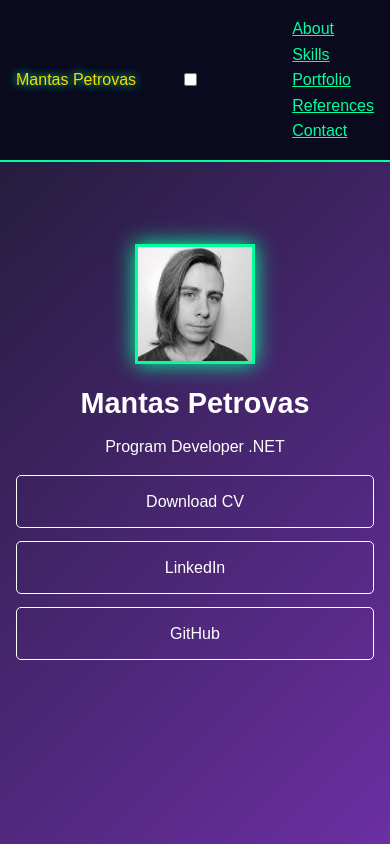
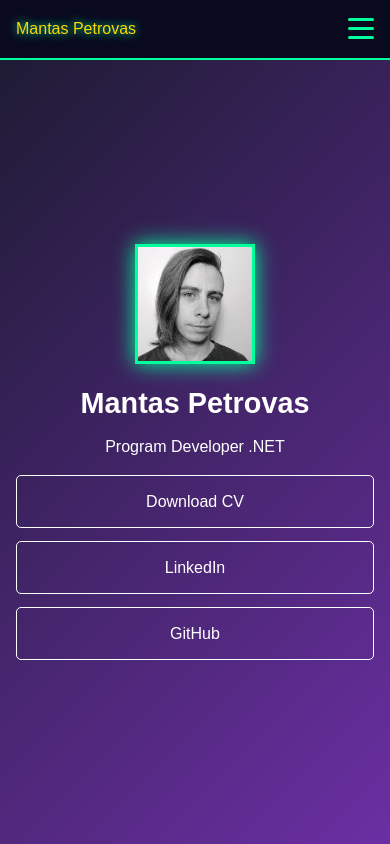
Before and after one commit to MantasTek/Portfolio, a React (Vite) app: page / in a window 390 px wide. Shown: the top 844 px of the page. Built offline with nearby package versions, Linux system fonts and the light colour scheme.

Commit message:
Initial commit: React frontend with refactored architecture

```diff
--- a/index.html
+++ b/index.html
@@ -5,6 +5,12 @@
     <link rel="icon" type="image/svg+xml" href="/favicon.ico" />
     <meta name="viewport" content="width=device-width, initial-scale=1.0" />
     <title>Mantas Petrovas - Portfolio</title>
+    <meta name="description" content="Portfolio of Mantas Petrovas, .NET Program Developer. Showcasing projects in C#, .NET, and web technologies." />
+    <meta name="keywords" content="Mantas Petrovas, .NET, C#, Developer, Portfolio, React" />
+    <meta name="author" content="Mantas Petrovas" />
+    <meta property="og:title" content="Mantas Petrovas - Portfolio" />
+    <meta property="og:description" content="Portfolio of Mantas Petrovas, .NET Program Developer. Projects, skills, and contact information." />
+    <link rel="canonical" href="https://MantasTek.github.io/Portfolio" />
   </head>
   <body>
     <div id="root"></div>
--- a/src/components/Contact.jsx
+++ b/src/components/Contact.jsx
@@ -69,20 +69,23 @@ const Contact = () => {
         }
 
         try {
+            // Minimal no-backend fallback: open user's email client with prefilled subject/body
+            const subject = encodeURIComponent(`Contact from ${formData.name}`);
+            const body = encodeURIComponent(`${formData.message}\n\nFrom: ${formData.name} <${formData.email}>`);
+            const mailto = `mailto:?subject=${subject}&body=${body}`;
 
-            await new Promise(resolve => setTimeout(resolve, 1000));
+            setSuccessMessage('Opening your email client to send the message...');
+            setFormData({ name: '', email: '', message: '' });
+            setErrors({});
 
-            setSuccessMessage('Message sent successfully! I will get back to you soon.');
-
-            setFormData({ name: '', email: '', message: '' });
-
-            setErrors({});
+            // Open mail client
+            window.location.href = mailto;
 
             setTimeout(() => {
                 setSuccessMessage('');
             }, 5000);
         } catch (error) {
-            setErrors({ submit: 'Failed to send message. Please try again.' });
+            setErrors({ submit: 'Failed to open email client. Please try manually.' });
         } finally {
             setIsSubmitting(false);
         }
@@ -144,13 +147,13 @@ const Contact = () => {
                     </button>
 
                     {errors.submit && (
-                        <div className="error-message submit-error">
+                        <div className="error-message submit-error" role="alert">
                             {errors.submit}
                         </div>
                     )}
 
                     {successMessage && (
-                        <div className="success-message">
+                        <div className="success-message" role="status" aria-live="polite">
                             {successMessage}
                         </div>
                     )}
--- a/src/components/Hero.jsx
+++ b/src/components/Hero.jsx
@@ -4,7 +4,7 @@ const Hero = () => {
     return (
         <section className="hero">
             <div className="hero-content">
-                <img src="./images/myphoto.jpg" alt="Mantas" className="portrait" />
+                <img src="/images/myphoto.jpg" alt="Mantas Petrovas portrait" className="portrait" />
                 <h1>Mantas Petrovas</h1>
                 <p className="tagline">Program Developer .NET</p>
                 <div className="hero-buttons">
--- a/src/components/Navbar.jsx
+++ b/src/components/Navbar.jsx
@@ -4,7 +4,7 @@ const Navbar = () => {
     const [isOpen, setIsOpen] = useState(false);
 
     return (
-        <nav className="navbar">
+        <nav className="navbar" role="navigation" aria-label="Main navigation">
             <div className="nav-brand">Mantas Petrovas</div>
             <input
                 type="checkbox"
@@ -12,18 +12,23 @@ const Navbar = () => {
                 className="nav-toggle"
                 checked={isOpen}
                 onChange={() => setIsOpen(!isOpen)}
+                aria-hidden="true"
             />
             <label
                 htmlFor="nav-toggle"
                 className="nav-toggle-label"
                 aria-label="Toggle navigation menu"
+                aria-controls="main-nav"
+                aria-expanded={isOpen}
+                onKeyDown={(e) => { if (e.key === 'Enter' || e.key === ' ') setIsOpen(!isOpen); }}
+                tabIndex={0}
             >
                 <span></span>
                 <span></span>
                 <span></span>
             </label>
 
-            <ul className={`nav-links ${isOpen ? 'active' : ''}`}>
+            <ul id="main-nav" className={`nav-links ${isOpen ? 'active' : ''}`}>
                 <li><a href="#about" onClick={() => setIsOpen(false)}>About</a></li>
                 <li><a href="#skills" onClick={() => setIsOpen(false)}>Skills</a></li>
                 <li><a href="#portfolio" onClick={() => setIsOpen(false)}>Portfolio</a></li>
--- a/src/styles/main.css
+++ b/src/styles/main.css
@@ -56,12 +56,6 @@ html, body {
 }
 
 /* Global Styles */
-* {
-    box-sizing: border-box;
-    margin: 0;
-    padding: 0;
-}
-
 body {
     background-color: var(--section-light);
     color: var(--text-dark);
@@ -101,6 +95,64 @@ body {
 
 .nav-links a:hover {
     color: var(--accent-red);
+}
+
+/* Responsive navigation toggle (mobile) */
+.nav-toggle {
+    display: none;
+}
+
+.nav-toggle-label {
+    display: none;
+}
+
+@media (max-width: 768px) {
+    .nav-toggle {
+        display: block;
+        position: absolute;
+        right: 1rem;
+        top: 1rem;
+        width: 1px;
+        height: 1px;
+        opacity: 0;
+        pointer-events: none;
+    }
+
+    .nav-toggle-label {
+        display: flex;
+        flex-direction: column;
+        gap: 6px;
+        cursor: pointer;
+        margin-left: auto;
+    }
+
+    .nav-toggle-label span {
+        width: 26px;
+        height: 3px;
+        background: var(--accent-neon);
+        display: block;
+        border-radius: 2px;
+    }
+
+    .nav-links {
+        display: none;
+        position: absolute;
+        right: 1rem;
+        top: 64px;
+        background: var(--bg-darkest);
+        padding: 0.75rem 1rem;
+        border-radius: 8px;
+        flex-direction: column;
+        gap: 0.5rem;
+    }
+
+    .nav-links.active {
+        display: flex;
+    }
+
+    .nav-links li {
+        margin: 0;
+    }
 }
 
 /* Hero Section */
```
